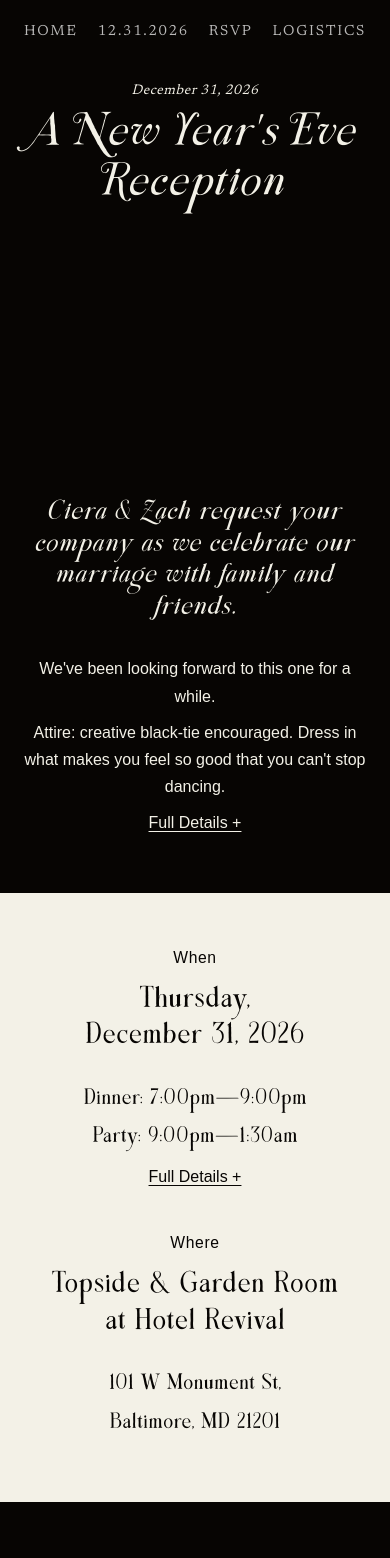
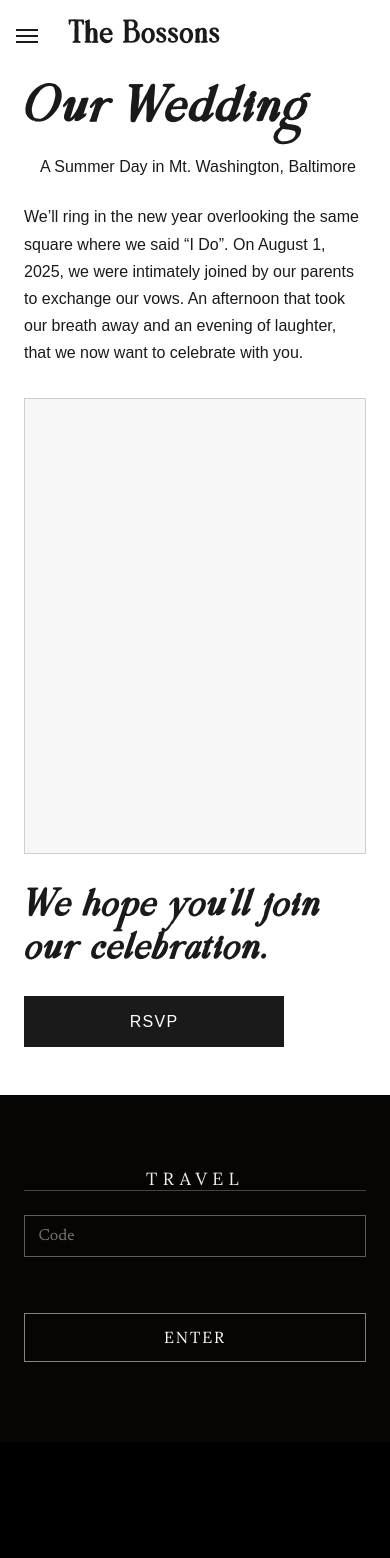
Before and after one commit to ava-firstaccess/wedding-website, a Next.js app: page /travel in a window 390 px wide. Shown: the top 1558 px of the page. After the commit the page ends 1442 px from the top, so only its background shows below. Built offline with nearby package versions, Linux system fonts and the light colour scheme.

Commit message:
Update wedding site navigation and travel story section

```diff
--- a/app/components/Nav.js
+++ b/app/components/Nav.js
@@ -1,21 +1,63 @@
 'use client'
 
 import Link from 'next/link'
+import { useEffect, useRef, useState } from 'react'
 import { usePathname } from 'next/navigation'
 import styles from './Nav.module.css'
 
+const links = [
+  { href: '/rsvp', label: 'RSVP' },
+  { href: '/travel', label: 'Travel' },
+  { href: '/logistics', label: 'Details' },
+]
+
 export default function Nav() {
   const pathname = usePathname()
+  const [open, setOpen] = useState(false)
+  const menuRef = useRef(null)
 
-  const links = [
-    { href: '/', label: 'Home' },
-    { href: '/savethedate', label: '12.31.2026' },
-    { href: '/rsvp', label: 'RSVP' },
-    { href: '/logistics', label: 'Logistics' },
-  ]
+  useEffect(() => {
+    setOpen(false)
+  }, [pathname])
+
+  useEffect(() => {
+    const handleClick = (event) => {
+      if (!menuRef.current?.contains(event.target)) setOpen(false)
+    }
+
+    const handleEscape = (event) => {
+      if (event.key === 'Escape') setOpen(false)
+    }
+
+    document.addEventListener('mousedown', handleClick)
+    document.addEventListener('keydown', handleEscape)
+    return () => {
+      document.removeEventListener('mousedown', handleClick)
+      document.removeEventListener('keydown', handleEscape)
+    }
+  }, [])
 
   return (
     <nav className={styles.nav}>
+      <div className={styles.leftGroup} ref={menuRef}>
+        <button
+          type="button"
+          className={styles.menuButton}
+          aria-label="Open menu"
+          aria-expanded={open}
+          onClick={() => setOpen((value) => !value)}
+        >
+          <span />
+          <span />
+          <span />
+        </button>
+
+        <Link href="/" className={styles.brand}>
+          The Bossons
+        </Link>
+
+        {open ? (
+          <div className={styles.dropdown}>
             {links.map((link) => (
               <Link
                 key={link.href}
@@ -25,6 +67,9 @@ export default function Nav() {
                 {link.label}
               </Link>
             ))}
+          </div>
+        ) : null}
+      </div>
     </nav>
   )
 }
--- a/app/components/Nav.module.css
+++ b/app/components/Nav.module.css
@@ -1,23 +1,96 @@
 .nav {
   position: fixed;
-  top: 1.5rem;
-  left: 50%;
-  transform: translateX(-50%);
+  top: 1.25rem;
+  left: 1.25rem;
+  right: 1.25rem;
   z-index: 300;
   display: flex;
-  gap: 1.25rem;
+  align-items: center;
+  justify-content: flex-start;
 }
 
-.nav a {
-  color: rgba(255, 255, 255, 0.72);
-  text-decoration: none;
-  font-family: var(--font-newsreader);
-  font-size: 0.92rem;
-  letter-spacing: 0.12em;
-  text-transform: uppercase;
+.leftGroup {
+  display: flex;
+  align-items: center;
+  gap: 1rem;
 }
 
-.nav a:hover,
-.nav a.active {
-  color: #fff;
+.brand {
+  color: #1a1a1a;
+  text-decoration: none;
+  font-family: 'Almondy', var(--font-lora), serif;
+  font-size: clamp(1.8rem, 4vw, 2.5rem);
+  font-weight: 700;
+  line-height: 1;
 }
+
+.menuWrap {
+  position: relative;
+}
+
+.menuButton {
+  width: 2.5rem;
+  height: 2.5rem;
+  display: inline-flex;
+  flex-direction: column;
+  justify-content: center;
+  gap: 0.28rem;
+  border: none;
+  background: transparent;
+  padding: 0;
+  cursor: pointer;
+}
+
+.menuButton span {
+  display: block;
+  width: 1.4rem;
+  height: 1.5px;
+  background: currentColor;
+  color: #1a1a1a;
+}
+
+.dropdown {
+  position: absolute;
+  top: calc(100% + 0.4rem);
+  left: 0;
+  min-width: 180px;
+  padding: 0.85rem 1rem;
+  display: flex;
+  flex-direction: column;
+  gap: 0.75rem;
+  background: rgba(255, 255, 255, 0.96);
+  border: 1px solid rgba(26, 26, 26, 0.1);
+  box-shadow: 0 12px 36px rgba(0, 0, 0, 0.12);
+}
+
+.dropdown a {
+  color: rgba(26, 26, 26, 0.78);
+  text-decoration: none;
+  font-family: Arial, Helvetica, sans-serif;
+  font-size: 16px;
+}
+
+.dropdown a:hover,
+.dropdown a.active {
+  color: #1a1a1a;
+}
+
+.active {
+  color: #1a1a1a;
+}
+
+@media (max-width: 640px) {
+  .nav {
+    top: 1rem;
+    left: 1rem;
+    right: 1rem;
+  }
+
+  .leftGroup {
+    gap: 0.75rem;
+  }
+
+  .brand {
+    font-size: 2rem;
+  }
+}
--- a/app/page.js
+++ b/app/page.js
@@ -1,7 +1,7 @@
 'use client'
 
+import Image from 'next/image'
 import { useEffect, useRef } from 'react'
-import Image from 'next/image'
 import Nav from './components/Nav'
 import WelcomeOverlay from './components/WelcomeOverlay'
 import styles from './page.module.css'
@@ -10,7 +10,6 @@ export default function Home() {
   const heroRef = useRef(null)
 
   useEffect(() => {
-    // Fade in after welcome overlay starts fading (2s delay)
     const timer = setTimeout(() => {
       if (heroRef.current) heroRef.current.classList.add(styles.visible)
     }, 800)
--- a/app/travel/page.js
+++ b/app/travel/page.js
@@ -1,32 +1,37 @@
 'use client'
 
+import { useState } from 'react'
 import Nav from '../components/Nav'
 import styles from './page.module.css'
+import baseStyles from '../rsvp/page.module.css'
 
-export default function Travel() {
+function WeddingStory() {
+  return (
+    <section className={styles.storySection}>
+      <div className={styles.storyContent}>
+        <h1 className={styles.storyTitle}>Our Wedding</h1>
+        <p className={styles.storyTagline}>A Summer Day in Mt. Washington, Baltimore</p>
+        <p className={styles.storyCopy}>
+          We’ll ring in the new year overlooking the same square where we said “I Do”. On August 1, 2025, we were
+          intimately joined by our parents to exchange our vows. An afternoon that took our breath away and an
+          evening of laughter, that we now want to celebrate with you.
+        </p>
+
+        <div className={styles.photoPlaceholder} aria-label="Wedding photo placeholder" />
+
+        <h2 className={styles.storyInvitation}>We hope you’ll join our celebration.</h2>
+
+        <a href="/rsvp" className={styles.rsvpButton}>RSVP</a>
+      </div>
+    </section>
+  )
+}
+
+function TravelContent({ guest }) {
+  const isFullInvite = guest?.inviteType === 'full'
+
   return (
     <>
-      <Nav />
-      <main className={styles.main}>
-        <section className={styles.heroSection}>
-          <div className={styles.content}>
-            <p className={styles.date}>December 31, 2026</p>
-            <h1 className={styles.kicker}>A New Year&apos;s Eve Reception</h1>
-
-            <div className={styles.spacer} />
-
-            <h2 className={styles.statement}>
-              Ciera &amp; Zach request your company as we celebrate our marriage with family and friends.
-            </h2>
-
-            <div className={styles.bodyBlock}>
-              <p>We&apos;ve been looking forward to this one for a while.</p>
-              <p>Attire: creative black-tie encouraged. Dress in what makes you feel so good that you can&apos;t stop dancing.</p>
-              <p><a href="https://web.telegram.org/when-where" className={styles.link}>Full Details +</a></p>
-            </div>
-          </div>
-        </section>
-
       <section className={styles.detailsSection}>
         <div className={styles.detailsGrid}>
           <div className={styles.detailsColumn}>
@@ -35,9 +40,14 @@ export default function Travel() {
             <div className={styles.detailBlock}>
               <h2 className={styles.detailHeading}>Thursday,<br />December 31, 2026</h2>
               <div className={styles.detailSpacer} />
+              {isFullInvite ? (
+                <>
                   <p className={styles.detailCopy}>Dinner: 7:00pm—9:00pm</p>
                   <p className={styles.detailCopy}>Party: 9:00pm—1:30am</p>
-                <p className={styles.detailLinkWrap}><a href="https://web.telegram.org/when-where" className={styles.detailLink}>Full Details +</a></p>
+                </>
+              ) : (
+                <p className={styles.detailCopy}>Party: 9:00pm—1:30am</p>
+              )}
             </div>
           </div>
 
@@ -65,6 +75,69 @@ export default function Travel() {
           <p className={styles.accommodationsLinkWrap}><a href="https://hotelrevivalbaltimore.com/" className={styles.accommodationsLink}>Book Online +</a></p>
         </div>
       </section>
+
+      <WeddingStory />
+    </>
+  )
+}
+
+export default function Travel() {
+  const [view, setView] = useState('gate')
+  const [code, setCode] = useState('')
+  const [guest, setGuest] = useState(null)
+  const [error, setError] = useState('')
+  const [loading, setLoading] = useState(false)
+
+  const handleSubmit = async (e) => {
+    e.preventDefault()
+    const normalized = code.trim().toUpperCase()
+    if (!normalized) return
+    setLoading(true)
+    try {
+      const res = await fetch(`/api/rsvp?code=${encodeURIComponent(normalized)}`)
+      if (!res.ok) {
+        setError('Code not found.')
+        setGuest(null)
+        return
+      }
+      const data = await res.json()
+      setGuest(data.guest)
+      setError('')
+      setView('invite')
+    } catch {
+      setError('Code not found.')
+      setGuest(null)
+    } finally {
+      setLoading(false)
+    }
+  }
+
+  return (
+    <>
+      <Nav />
+      <main className={styles.main}>
+        {view !== 'invite' ? (
+          <>
+            <WeddingStory />
+            <section className={styles.travelGateSection}>
+              <div className={styles.travelGateContent}>
+                <div className={`${baseStyles.transitionPane} ${baseStyles.transitionIn}`}>
+                  <h1 className={baseStyles.heading}>Travel</h1>
+                  <hr className={baseStyles.rule} />
+                  <form className={baseStyles.form} onSubmit={handleSubmit}>
+                    <div className={`${baseStyles.field} ${baseStyles.codeField}`}>
+                      <input id="code" value={code} onChange={(e) => setCode(e.target.value.toUpperCase())} placeholder="Code" required />
+                    </div>
+                    {error ? <p className={baseStyles.error}>{error}</p> : null}
+                    <button type="submit" className={baseStyles.button} disabled={loading}>{loading ? '...' : 'Enter'}</button>
+                  </form>
+                </div>
+              </div>
+            </section>
+          </>
+        ) : (
+          <TravelContent guest={guest} />
+        )}
       </main>
     </>
   )
--- a/app/travel/page.module.css
+++ b/app/travel/page.module.css
@@ -14,9 +14,21 @@
   min-height: 100vh;
 }
 
-.heroSection {
+.travelGateSection {
   background: #070503;
   color: #F3F1E7;
+  padding: 4.5rem 1.5rem 5rem;
+}
+
+.travelGateContent {
+  width: 100%;
+  max-width: 640px;
+  margin: 0 auto;
+}
+
+.storySection {
+  background: #fff;
+  color: #1a1a1a;
   padding: 6.5rem 1.5rem 3rem;
 }
 
@@ -32,11 +44,78 @@
   padding: 4.5rem 1.5rem 5rem;
 }
 
-.content,
+.storyContent,
 .accommodationsContent {
   width: 100%;
   max-width: 760px;
   margin: 0 auto;
+}
+
+.storyTitle {
+  font-family: 'AlmondyItalic', 'Almondy', var(--font-lora), serif;
+  font-size: clamp(3.2rem, 8vw, 6.5rem);
+  font-style: italic;
+  font-weight: 700;
+  line-height: 1.05;
+  margin-bottom: 1rem;
+  text-align: left;
+}
+
+.storyTagline {
+  font-family: Arial, Helvetica, sans-serif;
+  font-size: 16px;
+  margin-left: 1.5rem;
+  margin-bottom: 1.5rem;
+  text-align: left;
+  line-height: 1.6;
+}
+
+.storyCopy {
+  font-family: Arial, Helvetica, sans-serif;
+  font-size: 16px;
+  line-height: 1.7;
+  margin-bottom: 2rem;
+  max-width: 52rem;
+  text-align: left;
+}
+
+.photoPlaceholder {
+  width: min(100%, 680px);
+  aspect-ratio: 4 / 3;
+  border: 1.5px solid rgba(26, 26, 26, 0.18);
+  background: rgba(26, 26, 26, 0.03);
+  margin-bottom: 2rem;
+}
+
+.storyInvitation {
+  font-family: 'AlmondyItalic', 'Almondy', var(--font-lora), serif;
+  font-size: clamp(2.4rem, 5vw, 4.2rem);
+  font-style: italic;
+  font-weight: 700;
+  margin-bottom: 1.5rem;
+  text-align: left;
+  line-height: 1.12;
+}
+
+.rsvpButton {
+  display: inline-flex;
+  align-items: center;
+  justify-content: center;
+  min-width: 180px;
+  padding: 0.95rem 2rem;
+  border: 1px solid #1a1a1a;
+  background: #1a1a1a;
+  color: #fff;
+  font-family: Arial, Helvetica, sans-serif;
+  font-size: 16px;
+  letter-spacing: 0.08em;
+  text-transform: uppercase;
+  transition: background 0.2s ease, color 0.2s ease;
+}
+
+.rsvpButton:hover {
+  background: #fff;
+  color: #1a1a1a;
 }
 
 .date {
@@ -130,16 +209,18 @@
 .detailHeading {
   margin: 0;
   font-family: 'Almondy', var(--font-lora), serif;
-  font-weight: 400;
-  font-size: clamp(1.9rem, 4vw, 2.6rem);
-  line-height: 1.2;
+  font-weight: 700;
+  font-size: clamp(2.4rem, 5vw, 4.2rem);
+  line-height: 1.12;
 }
 
 .detailCopy {
   margin: 0.5rem 0 0;
-  font-family: 'Almondy', var(--font-lora), serif;
-  font-size: clamp(1.4rem, 3vw, 1.9rem);
-  line-height: 1.35;
+  font-family: 'AlmondyItalic', 'Almondy', var(--font-lora), serif;
+  font-style: italic;
+  font-weight: 700;
+  font-size: clamp(1.9rem, 4vw, 2.8rem);
+  line-height: 1.25;
 }
 
 .detailLinkWrap {
@@ -160,24 +241,23 @@
 .accommodationsEyebrow {
   margin: 0;
   font-family: Arial, Helvetica, sans-serif;
-  font-size: 1rem;
+  font-size: 16px;
   letter-spacing: 0.04em;
 }
 
 .accommodationsTitle {
   margin: 0.8rem 0 1.2rem;
-  font-family: 'AlmondyItalic', 'Almondy', var(--font-lora), serif;
-  font-style: italic;
+  font-family: 'Almondy', var(--font-lora), serif;
   font-weight: 700;
-  font-size: clamp(2.3rem, 5vw, 3.5rem);
-  line-height: 1.1;
+  font-size: clamp(2.4rem, 5vw, 4.2rem);
+  line-height: 1.12;
 }
 
 .accommodationsBody {
   margin: 0 auto 1rem;
   max-width: 700px;
   font-family: Arial, Helvetica, sans-serif;
-  font-size: 1rem;
+  font-size: 16px;
   line-height: 1.7;
 }
 
@@ -186,7 +266,7 @@
   font-family: 'AlmondyItalic', 'Almondy', var(--font-lora), serif;
   font-style: italic;
   font-weight: 700;
-  font-size: clamp(1.75rem, 3.5vw, 2.5rem);
+  font-size: clamp(1.9rem, 4vw, 2.8rem);
   line-height: 1.25;
 }
 
@@ -197,12 +277,13 @@
 .accommodationsLink {
   color: #F3F1E7;
   font-family: Arial, Helvetica, sans-serif;
+  font-size: 16px;
   text-decoration: underline;
   text-underline-offset: 0.18em;
 }
 
 @media (max-width: 640px) {
-  .heroSection {
+  .storySection {
     padding-top: 5.25rem;
   }
 
@@ -225,4 +306,21 @@
   .kicker {
     white-space: normal;
   }
+
+  .storyTagline {
+    margin-left: 1rem;
+  }
+
+  .storyCopy {
+    line-height: 1.7;
+  }
+
+  .photoPlaceholder {
+    aspect-ratio: 3 / 4;
+  }
+
+  .rsvpButton {
+    width: 100%;
+    max-width: 260px;
+  }
 }
```
Also changed, not shown: app/logistics/page.js (+38 -61 lines). Lines whose indentation alone changed are shown as unchanged.
